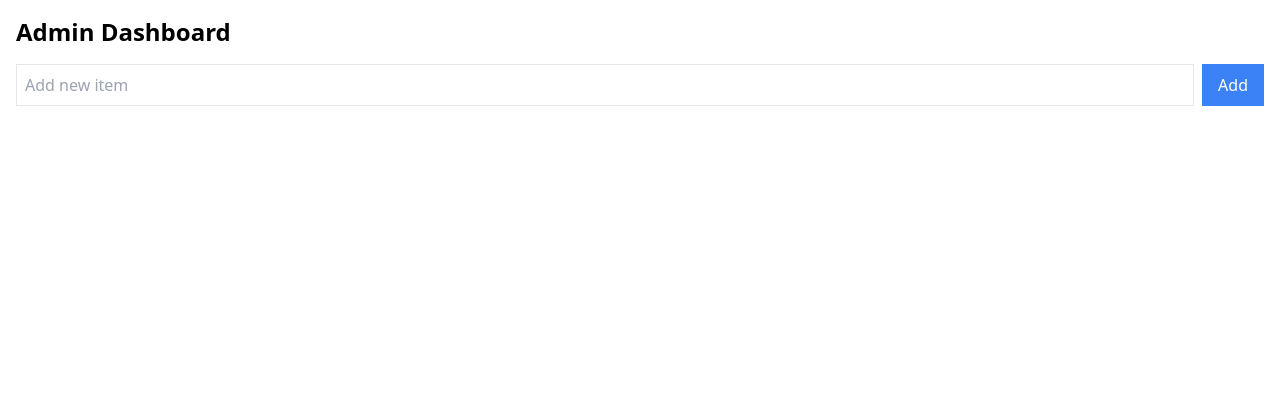
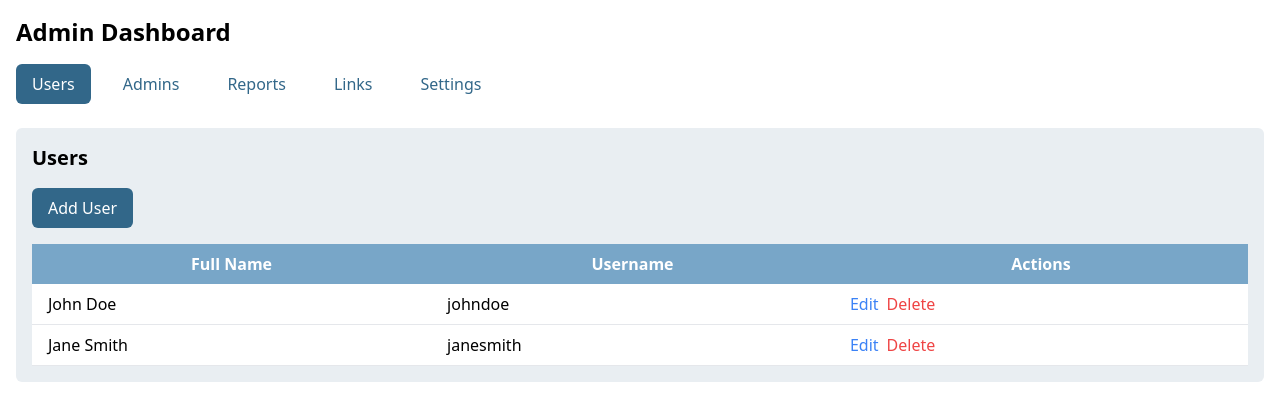
Before and after one commit to RhyzenCedric/capstone, a React (Create React App) app in the folder adminwebsite/: page / in a window 1280 px wide. Shown: the top 420 px of the page. Built offline with nearby package versions, Linux system fonts and the light colour scheme.

Commit message:
edits with the dashboard

```diff
--- a/adminwebsite/public/index.html
+++ b/adminwebsite/public/index.html
@@ -24,7 +24,7 @@
       work correctly both with client-side routing and a non-root public URL.
       Learn how to configure a non-root public URL by running `npm run build`.
     -->
-    <title>React App</title>
+    <title>Phisherman Admin</title>
   </head>
   <body>
     <noscript>You need to enable JavaScript to run this app.</noscript>
--- /dev/null
+++ b/adminwebsite/src/components/Admins.js
@@ -0,0 +1,52 @@
+// src/Admins.js
+import React, { useState } from 'react';
+
+const initialAdmins = [
+  { id: 1, firstName: 'Admin', lastName: 'One', username: 'admin1' },
+  { id: 2, firstName: 'Admin', lastName: 'Two', username: 'admin2' },
+];
+
+const Admins = () => {
+  const [admins, setAdmins] = useState(initialAdmins);
+
+  const handleDeleteAdmin = (id) => {
+    setAdmins(admins.filter((admin) => admin.id !== id));
+  };
+
+  return (
+    <div>
+      <h2 className="text-xl font-bold mb-4">Admins</h2>
+      <button className="mb-4 bg-[#326789] text-white px-4 py-2 rounded-md">
+        Add Admin
+      </button>
+      <table className="min-w-full bg-white">
+        <thead>
+          <tr className="bg-[#78A6C8] text-white">
+            <th className="py-2 px-4">Full Name</th>
+            <th className="py-2 px-4">Username</th>
+            <th className="py-2 px-4">Actions</th>
+          </tr>
+        </thead>
+        <tbody>
+          {admins.map((admin) => (
+            <tr key={admin.id} className="border-b">
+              <td className="py-2 px-4">{`${admin.firstName} ${admin.lastName}`}</td>
+              <td className="py-2 px-4">{admin.username}</td>
+              <td className="py-2 px-4">
+                <button className="text-blue-500">Edit</button>
+                <button
+                  className="text-red-500 ml-2"
+                  onClick={() => handleDeleteAdmin(admin.id)}
+                >
+                  Delete
+                </button>
+              </td>
+            </tr>
+          ))}
+        </tbody>
+      </table>
+    </div>
+  );
+};
+
+export default Admins;
--- a/adminwebsite/src/components/Dashboard.js
+++ b/adminwebsite/src/components/Dashboard.js
@@ -1,57 +1,70 @@
 // src/Dashboard.js
 import React, { useState } from 'react';
-
-const initialData = [];
+import Users from './Users';
+import Admins from './Admins';
+import Reports from './Reports';
+import Links from './Links';
+import Settings from './Settings';
 
 const Dashboard = () => {
-  const [data, setData] = useState(initialData);
-  const [inputValue, setInputValue] = useState('');
-
-  const handleAdd = () => {
-    if (inputValue) {
-      setData([...data, inputValue]);
-      setInputValue('');
-    }
-  };
-
-  const handleDelete = (index) => {
-    const newData = data.filter((_, i) => i !== index);
-    setData(newData);
-  };
+  const [activeTab, setActiveTab] = useState('users');
 
   return (
     <div className="container mx-auto p-4">
       <h1 className="text-2xl font-bold mb-4">Admin Dashboard</h1>
 
-      <div className="flex mb-4">
-        <input
-          type="text"
-          className="border p-2 flex-grow"
-          value={inputValue}
-          onChange={(e) => setInputValue(e.target.value)}
-          placeholder="Add new item"
-        />
+      {/* Tab Navigation */}
+      <div className="flex space-x-4 mb-6">
         <button
-          className="bg-blue-500 text-white px-4 ml-2"
-          onClick={handleAdd}
+          className={`px-4 py-2 rounded-md ${
+            activeTab === 'users' ? 'bg-[#326789] text-white' : 'bg-white text-[#326789]'
+          }`}
+          onClick={() => setActiveTab('users')}
         >
-          Add
+          Users
+        </button>
+        <button
+          className={`px-4 py-2 rounded-md ${
+            activeTab === 'admins' ? 'bg-[#326789] text-white' : 'bg-white text-[#326789]'
+          }`}
+          onClick={() => setActiveTab('admins')}
+        >
+          Admins
+        </button>
+        <button
+          className={`px-4 py-2 rounded-md ${
+            activeTab === 'reports' ? 'bg-[#326789] text-white' : 'bg-white text-[#326789]'
+          }`}
+          onClick={() => setActiveTab('reports')}
+        >
+          Reports
+        </button>
+        <button
+          className={`px-4 py-2 rounded-md ${
+            activeTab === 'links' ? 'bg-[#326789] text-white' : 'bg-white text-[#326789]'
+          }`}
+          onClick={() => setActiveTab('links')}
+        >
+          Links
+        </button>
+        <button
+          className={`px-4 py-2 rounded-md ${
+            activeTab === 'settings' ? 'bg-[#326789] text-white' : 'bg-white text-[#326789]'
+          }`}
+          onClick={() => setActiveTab('settings')}
+        >
+          Settings
         </button>
       </div>
 
-      <ul className="list-disc pl-5">
-        {data.map((item, index) => (
-          <li key={index} className="flex justify-between items-center mb-2">
-            <span>{item}</span>
-            <button
-              className="bg-red-500 text-white px-2"
-              onClick={() => handleDelete(index)}
-            >
-              Delete
-            </button>
-          </li>
-        ))}
-      </ul>
+      {/* Tab Content */}
+      <div className="p-4 bg-[#E9EEF2] rounded-md">
+        {activeTab === 'users' && <Users />}
+        {activeTab === 'admins' && <Admins />}
+        {activeTab === 'reports' && <Reports />}
+        {activeTab === 'links' && <Links />}
+        {activeTab === 'settings' && <Settings />}
+      </div>
     </div>
   );
 };
--- /dev/null
+++ b/adminwebsite/src/components/Links.js
@@ -0,0 +1,13 @@
+// src/Links.js
+import React from 'react';
+
+const Links = () => {
+  return (
+    <div>
+      <h2 className="text-xl font-bold">Links</h2>
+      <p>Links will be listed here.</p>
+    </div>
+  );
+};
+
+export default Links;
--- /dev/null
+++ b/adminwebsite/src/components/Reports.js
@@ -0,0 +1,13 @@
+// src/Reports.js
+import React from 'react';
+
+const Reports = () => {
+  return (
+    <div>
+      <h2 className="text-xl font-bold">Reports</h2>
+      <p>Report data will be displayed here.</p>
+    </div>
+  );
+};
+
+export default Reports;
--- /dev/null
+++ b/adminwebsite/src/components/Settings.js
@@ -0,0 +1,13 @@
+// src/Settings.js
+import React from 'react';
+
+const Settings = () => {
+  return (
+    <div>
+      <h2 className="text-xl font-bold">Settings</h2>
+      <p>Settings options will be available here.</p>
+    </div>
+  );
+};
+
+export default Settings;
--- /dev/null
+++ b/adminwebsite/src/components/Users.js
@@ -0,0 +1,52 @@
+// src/Users.js
+import React, { useState } from 'react';
+
+const initialUsers = [
+  { id: 1, firstName: 'John', lastName: 'Doe', username: 'johndoe' },
+  { id: 2, firstName: 'Jane', lastName: 'Smith', username: 'janesmith' },
+];
+
+const Users = () => {
+  const [users, setUsers] = useState(initialUsers);
+
+  const handleDeleteUser = (id) => {
+    setUsers(users.filter((user) => user.id !== id));
+  };
+
+  return (
+    <div>
+      <h2 className="text-xl font-bold mb-4">Users</h2>
+      <button className="mb-4 bg-[#326789] text-white px-4 py-2 rounded-md">
+        Add User
+      </button>
+      <table className="min-w-full bg-white">
+        <thead>
+          <tr className="bg-[#78A6C8] text-white">
+            <th className="py-2 px-4">Full Name</th>
+            <th className="py-2 px-4">Username</th>
+            <th className="py-2 px-4">Actions</th>
+          </tr>
+        </thead>
+        <tbody>
+          {users.map((user) => (
+            <tr key={user.id} className="border-b">
+              <td className="py-2 px-4">{`${user.firstName} ${user.lastName}`}</td>
+              <td className="py-2 px-4">{user.username}</td>
+              <td className="py-2 px-4">
+                <button className="text-blue-500">Edit</button>
+                <button
+                  className="text-red-500 ml-2"
+                  onClick={() => handleDeleteUser(user.id)}
+                >
+                  Delete
+                </button>
+              </td>
+            </tr>
+          ))}
+        </tbody>
+      </table>
+    </div>
+  );
+};
+
+export default Users;
```
